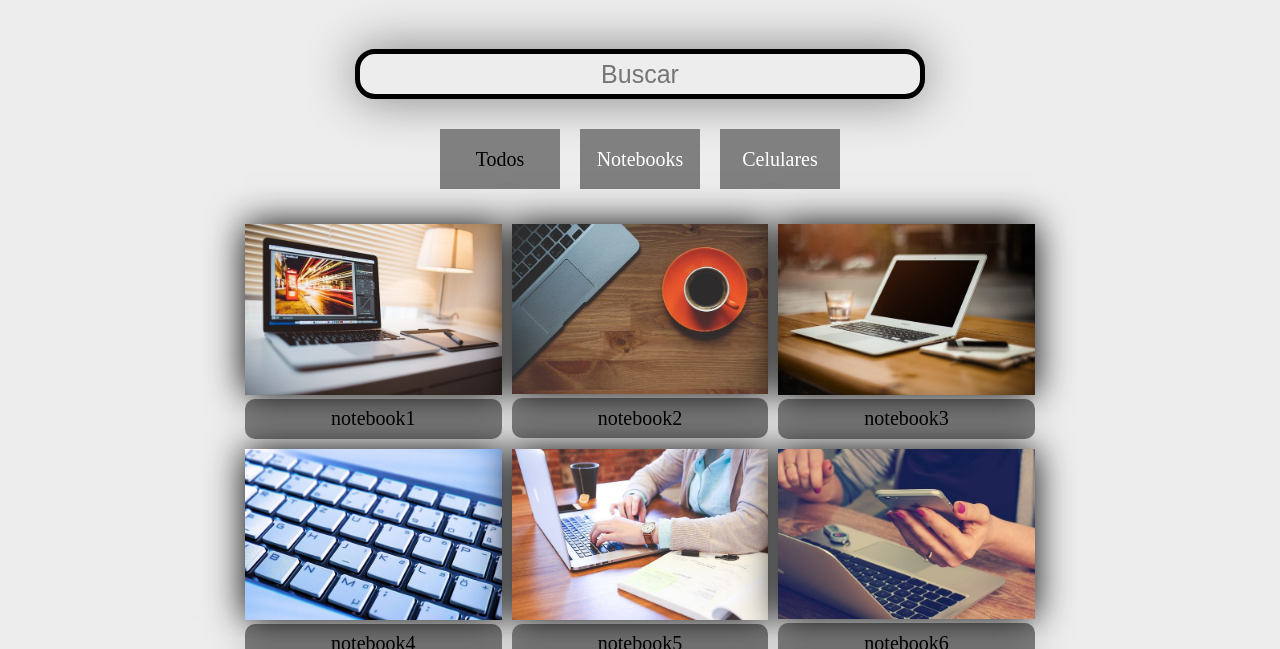
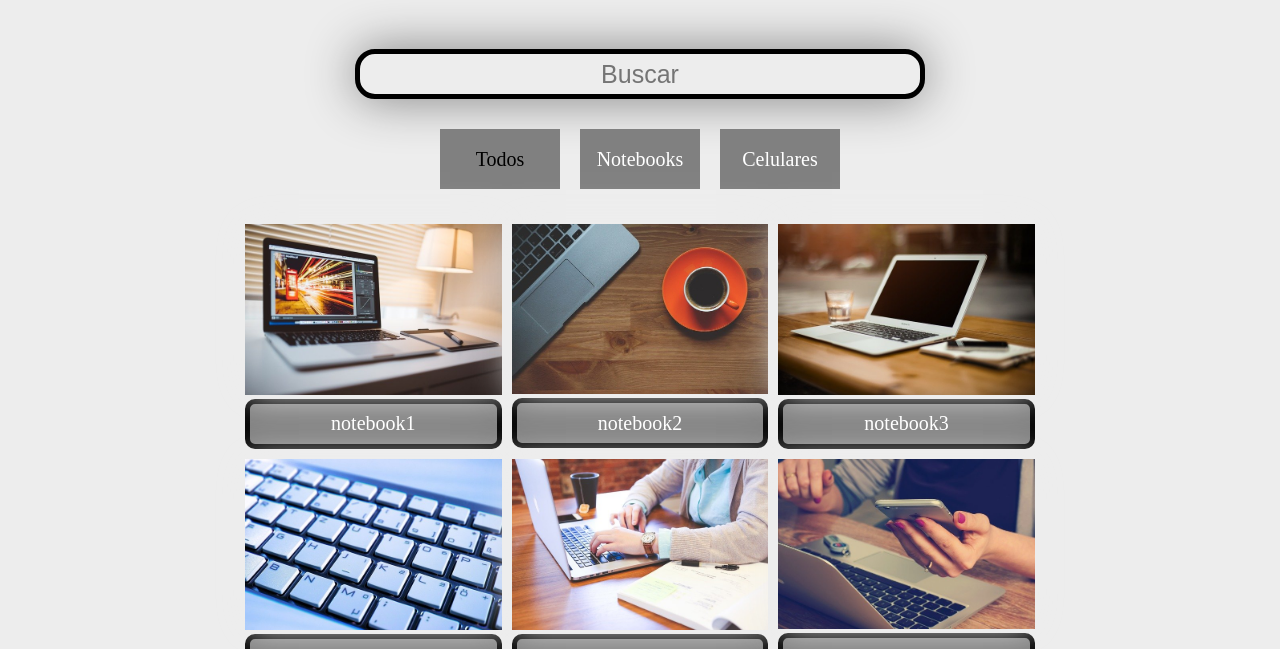
Before and after one commit to martinez022jose/Galeria-Productos-Electronicos, a plain HTML site: page index.html in a window 1280 px wide. Shown: the part 151-800 px from the top of the page. Drawn offline with Linux system fonts and the light colour scheme.

Commit message:
Se realiza modificaciones de sombras sobre las imagenes

```diff
--- a/estiloVentaProductosElectronicos.css
+++ b/estiloVentaProductosElectronicos.css
@@ -127,7 +127,7 @@ section .cajaImagenes .cajaItem{
 
 section .cajaImagenes .cajaItem .img{
 	width: 100%;
-	box-shadow: 0px 0px 35px black;
+	box-shadow: 0px 0px 35px #ededed;
 
 
 
@@ -137,13 +137,14 @@ section .cajaImagenes .cajaItem .descripcion{
 	display: flex;
 	justify-content: center;
 	align-items: center;
-	color:black;
+	color:white;
 	background: grey;
 	padding:5px;
 	text-align: center;
 	height: 30px;
 	border-radius: 10px;
 	font-size: 20px;
+	border:5px solid black;
 }
 
 /* Trabajamos sobre  unicamente fotos seleccionada*/
@@ -182,7 +183,7 @@ section .cajaPantallaUnica .cajaImg .cajaBoton #botonCerrar{
 }
 
 
- /*Trabajando sobre el Fooder*/
+ /*Trabajando sobre el Footer*/
 
  footer .cajaContactos{
  	flex-wrap: wrap;
```
